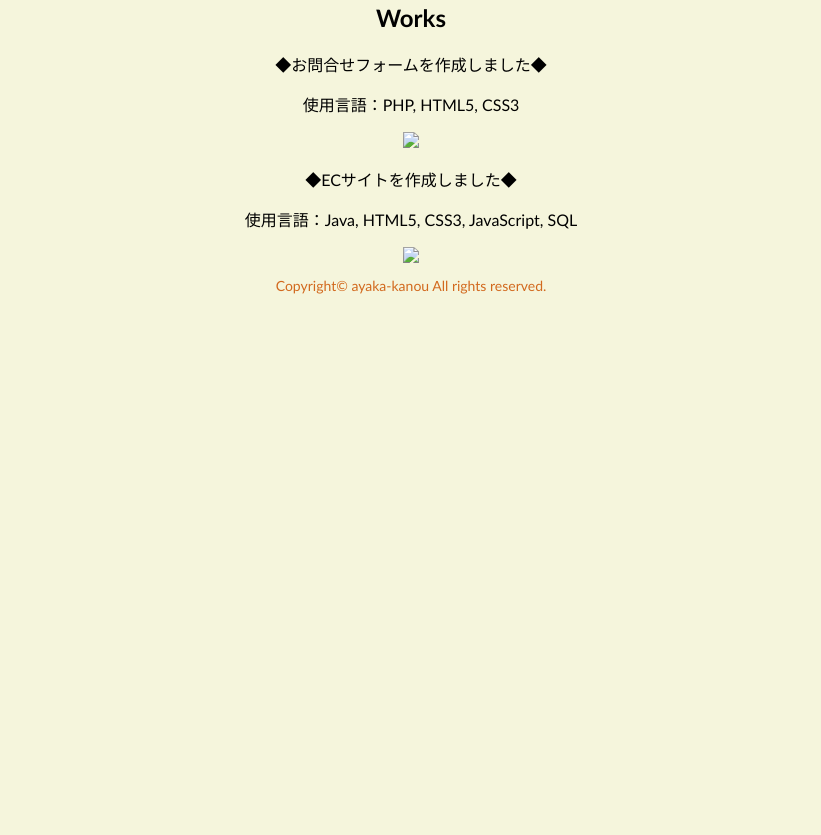
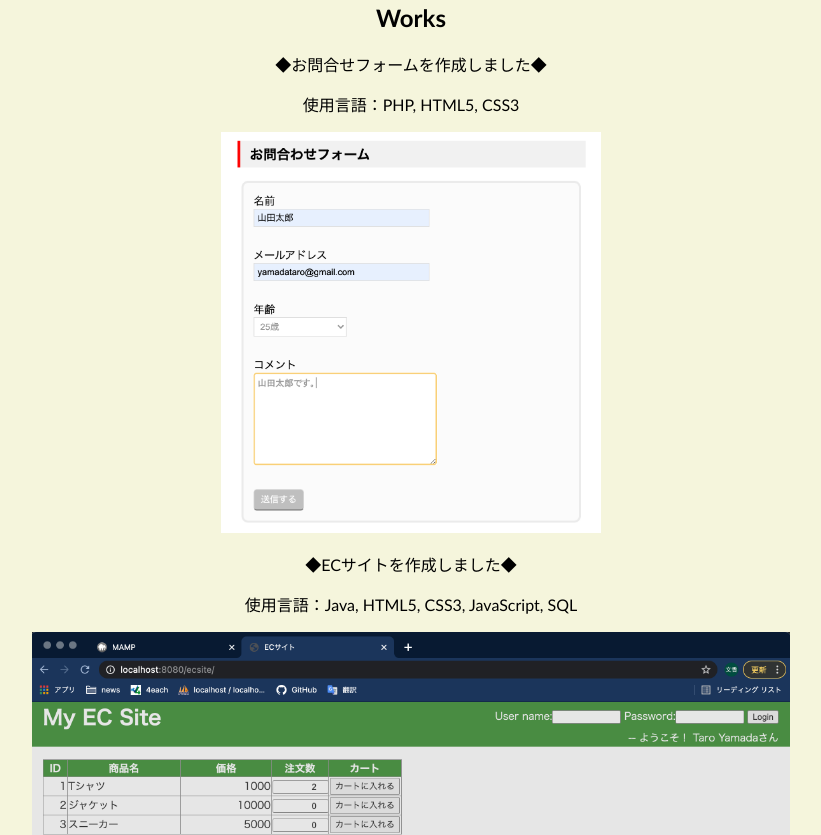
Before and after one commit to ayaka-kanou/ayaka-kanou.github.io, a plain HTML site: page index.html in a window 1280 px wide. Shown: the part 820-1655 px from the top of the page, without its empty margins (229-1050 px from the left). Before the commit the page ends 1134 px from the top, so only its background shows below. Drawn offline with Linux system fonts and the light colour scheme.

Commit message:
Update index.html

```diff
--- a/index.html
+++ b/index.html
@@ -103,12 +103,12 @@
                 <div class ="box3">
                     <p>◆お問合せフォームを作成しました◆</p>
                     <p>使用言語：PHP, HTML5, CSS3</p>
-                    <img src="php-keijiban.png" width="30%" height="auto" />
+                    <img src="php-keijiban.jpg" width="30%" height="auto" />
                 </div>
                 <div class ="box3">
                     <p>◆ECサイトを作成しました◆</p>
                     <p>使用言語：Java, HTML5, CSS3, JavaScript, SQL</p>
-                    <img src="Java-ECsite.png" width="60%" height="auto" />
+                    <img src="Java-ECsite.jpg" width="60%" height="auto" />
                 </div>
             </div>
         </main>
```
